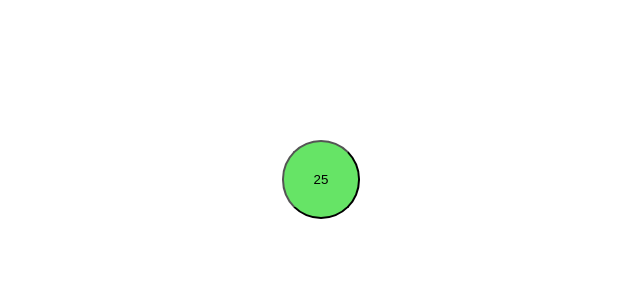
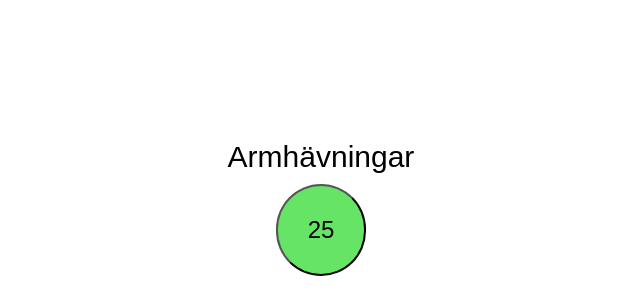
Before and after one commit to gregerhalltorp/set-counter, a React (Create React App) app: page / in a window 1280 px wide. Shown: the part 500-800 px from the top of the page, without its empty margins (319-959 px from the left). Built offline with nearby package versions, Linux system fonts and the light colour scheme.

Commit message:
show name, style improvements

```diff
--- a/src/App.css
+++ b/src/App.css
@@ -3,8 +3,14 @@
   margin-top: 50%;
 }
 
+.sc-counter__heading {
+  font-size: 30px;
+}
+
 .sc-counter__button {
+  margin-top: 10px;
   background-color: #66e466;
   padding: 30px;
   border-radius: 60px;
+  font-size: 24px;
 }
--- a/src/Counter/Counter.jsx
+++ b/src/Counter/Counter.jsx
@@ -1,9 +1,10 @@
 import React from "react";
 
 const Counter = ({ exercise }) => {
-  const { reps } = exercise;
+  const { reps, name } = exercise;
   return (
     <div className="sc-counter">
+      <div className="sc-counter__heading">{name}</div>
       <button className="sc-counter__button">{reps}</button>
     </div>
   );
```
